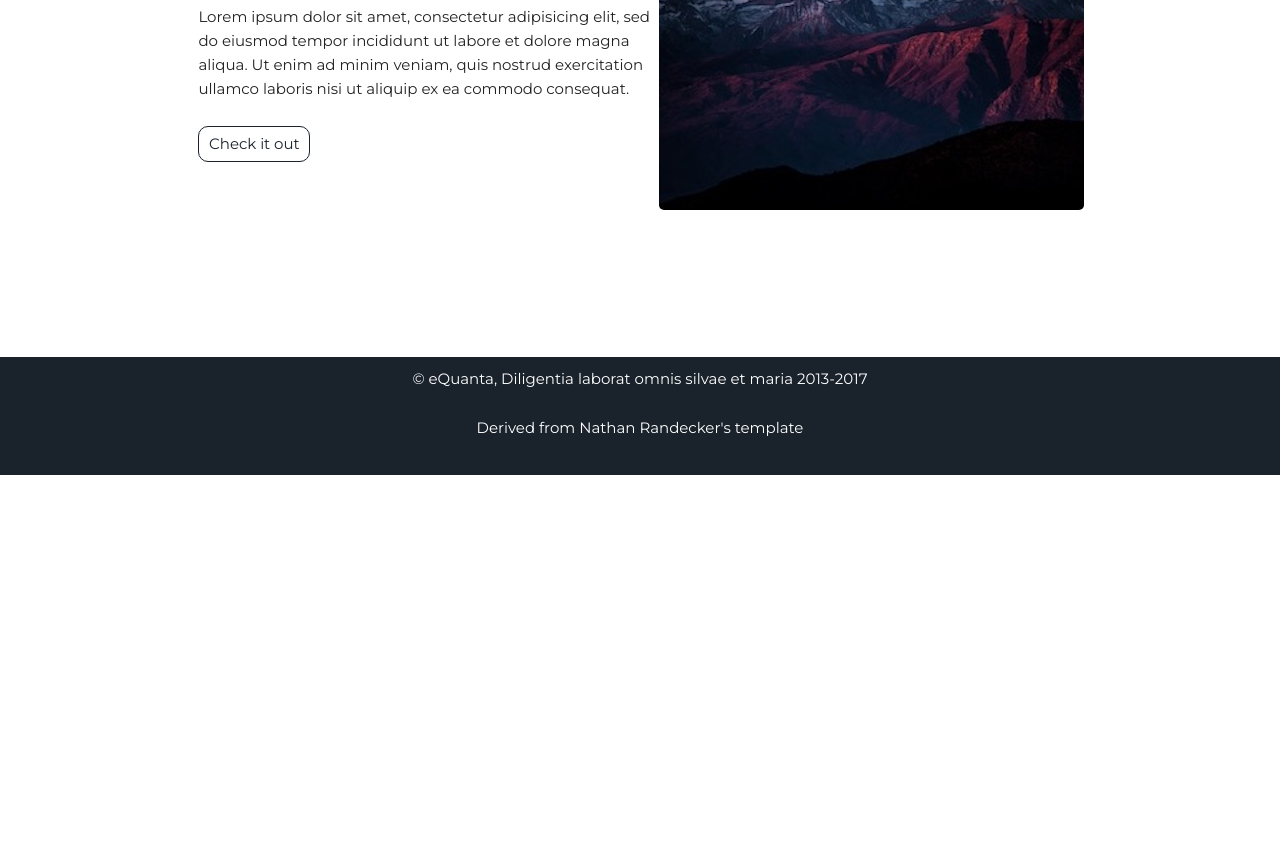
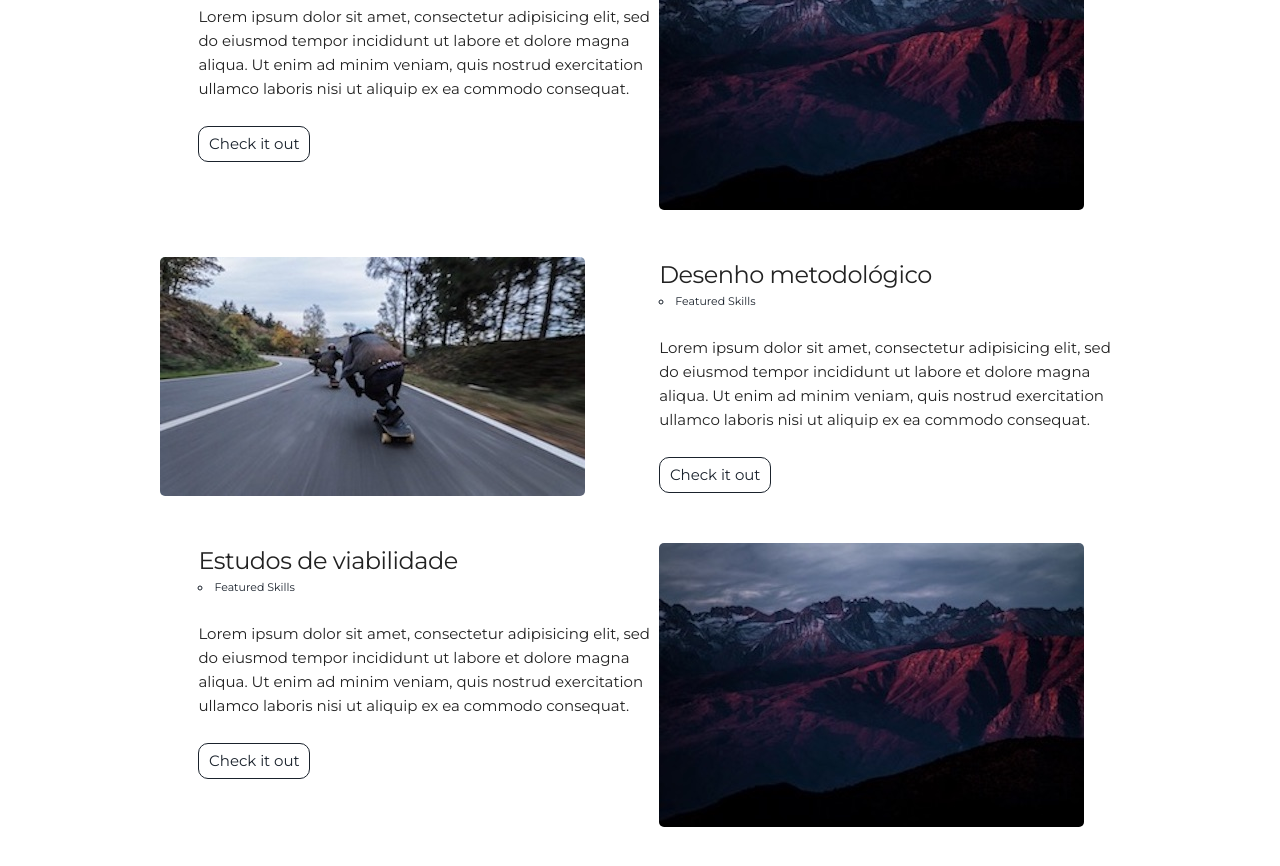
Before and after one commit to leroy1977/eQ1, a Jekyll site: the page built from index.html, in a window 1280 px wide and 900 px high, scrolled down 2209 px. Shown: the top 866 px of the window. Built offline with Jekyll 4.4.1, drawn with Linux system fonts in a browser that asks for light colours; before the commit the page ends 2684 px from its top, so only the background shows below that.

Commit message:
Update projects.html

```diff
--- a/_includes/projects.html
+++ b/_includes/projects.html
@@ -39,4 +39,30 @@
       <a class="project-link" href="#">Check it out</a>
     </div>
   </div>
+    <div class="row user-projects">
+    <div class="six columns">
+      <img alt="mountains" src="{{ "/assets/img/skate.jpg" | prepend: site.baseurl }}" />
+    </div>
+    <div class="six columns">
+      <h5> Desenho metodológico </h5>
+      <ul>
+        <li> Featured Skills</li>
+      </ul>
+      <p>Lorem ipsum dolor sit amet, consectetur adipisicing elit, sed do eiusmod tempor incididunt ut labore et dolore magna aliqua. Ut enim ad minim veniam, quis nostrud exercitation ullamco laboris nisi ut aliquip ex ea commodo consequat.</p>
+      <a class="project-link" href="#">Check it out</a>
+    </div>
+  </div>
+  <div class="row user-projects">
+    <div class="six columns images">
+      <img alt="mountains" src="{{ "/assets/img/mountains.jpg" | prepend: site.baseurl }}" />
+    </div>
+    <div class="six columns">
+      <h5> Estudos de viabilidade </h5>
+      <ul>
+        <li> Featured Skills</li>
+      </ul>
+      <p>Lorem ipsum dolor sit amet, consectetur adipisicing elit, sed do eiusmod tempor incididunt ut labore et dolore magna aliqua. Ut enim ad minim veniam, quis nostrud exercitation ullamco laboris nisi ut aliquip ex ea commodo consequat.</p>
+      <a class="project-link" href="#">Check it out</a>
+    </div>
+  </div>
 </div>
```
